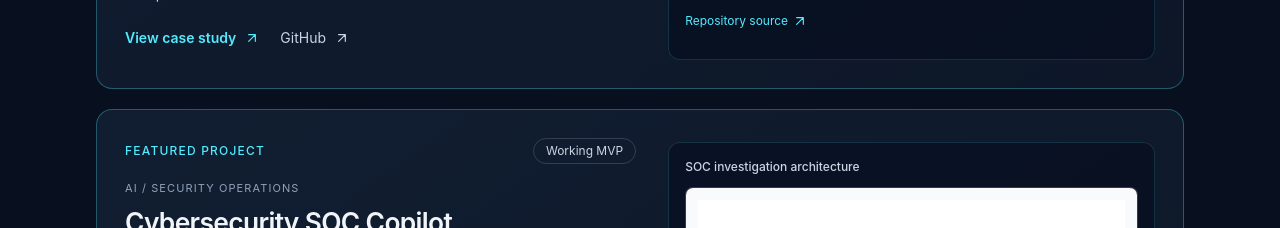
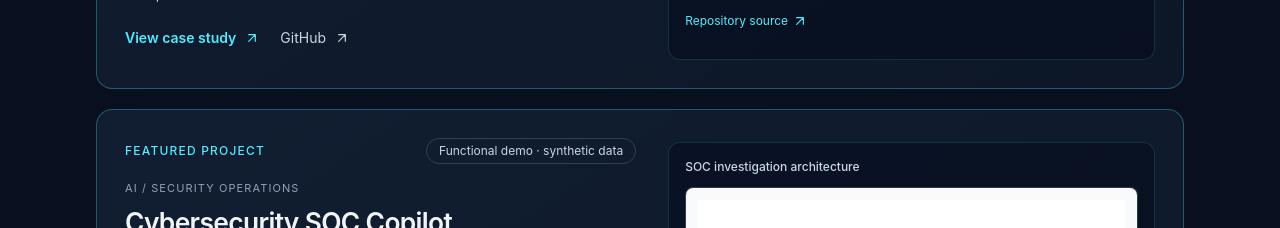
Before and after one commit to NamanSaini04/naman-ai-portfolio, a React (Vite) app: page / in a window 1280 px wide. Shown: the part 1640-1868 px from the top of the page. Built offline with nearby package versions, Linux system fonts and the light colour scheme.

Commit message:
Align SOC Copilot project status and GitHub source with tested demo feature branch

```diff
--- a/src/data/portfolio.js
+++ b/src/data/portfolio.js
@@ -16,12 +16,12 @@ export const projects = [
     title: 'Cybersecurity SOC Copilot',
     category: 'AI / SECURITY OPERATIONS',
     featured: true,
-    status: 'Working MVP',
+    status: 'Functional demo · synthetic data',
     disclosure: 'Synthetic alerts and threat-intelligence fixtures.',
     description: 'An AI-assisted SOC investigation workflow for alert triage, evidence correlation, cited playbook retrieval, and human-approved defensive recommendations.',
     technologies: ['Python', 'FastAPI', 'Streamlit', 'RAG · TF-IDF', 'MCP', 'Pydantic', 'Pytest'],
-    details: 'Uses deterministic agents, TF-IDF retrieval, typed hand-offs, read-only MCP tools, and incident exports. Recommendations require human approval. It does not execute containment or claim production detection accuracy.',
-    github: 'https://github.com/NamanSaini04/soc-copilot',
+    details: 'The CI-tested synthetic workflow provides triage, evidence correlation, cited playbook retrieval, review-history recording, and downloadable PDF/JSON reports. Analyst approval records a decision only; it never triggers a real security action. Evaluation remains limited to three labelled sample cases.',
+    github: 'https://github.com/NamanSaini04/soc-copilot/tree/soc-demo-hardening-v2',
   },
   {
     id: 'job-market',
```
